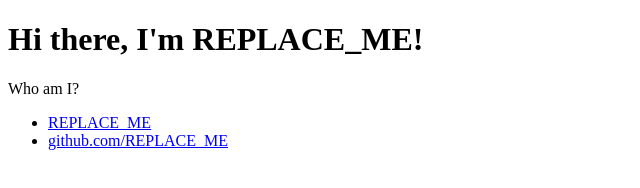
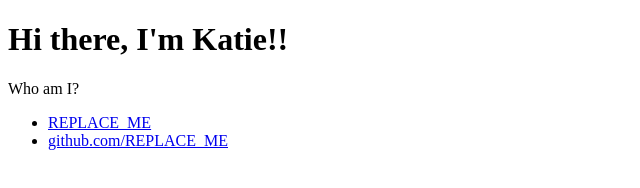
Before and after one commit to katielee12/katielee12.github.io, a plain HTML site: page index.html in a window 1280 px wide. Shown: the whole page, without its empty margins (0-640 px from the left). Drawn offline with Linux system fonts and the light colour scheme.

Commit message:
Update index.html

```diff
--- a/index.html
+++ b/index.html
@@ -6,7 +6,7 @@
   <body>
     <div class="container">
       <div class="blurb">
-        <h1>Hi there, I'm REPLACE_ME!</h1>
+        <h1>Hi there, I'm Katie!!</h1>
         <p>Who am I?</p>
       </div>
     </div>
```
